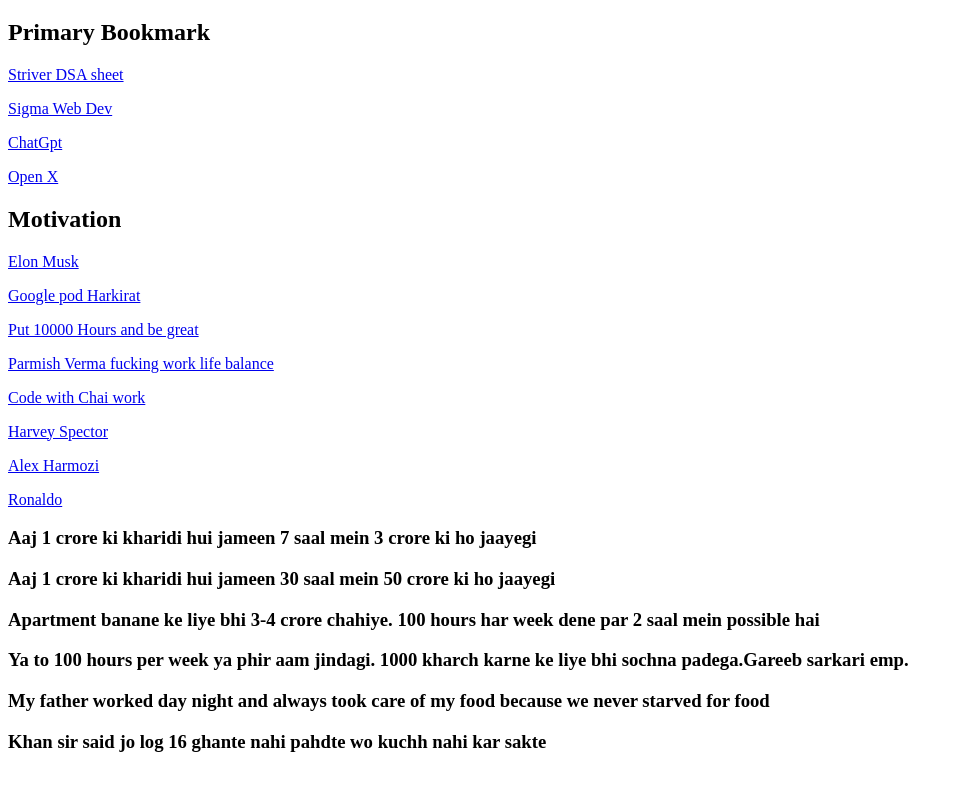
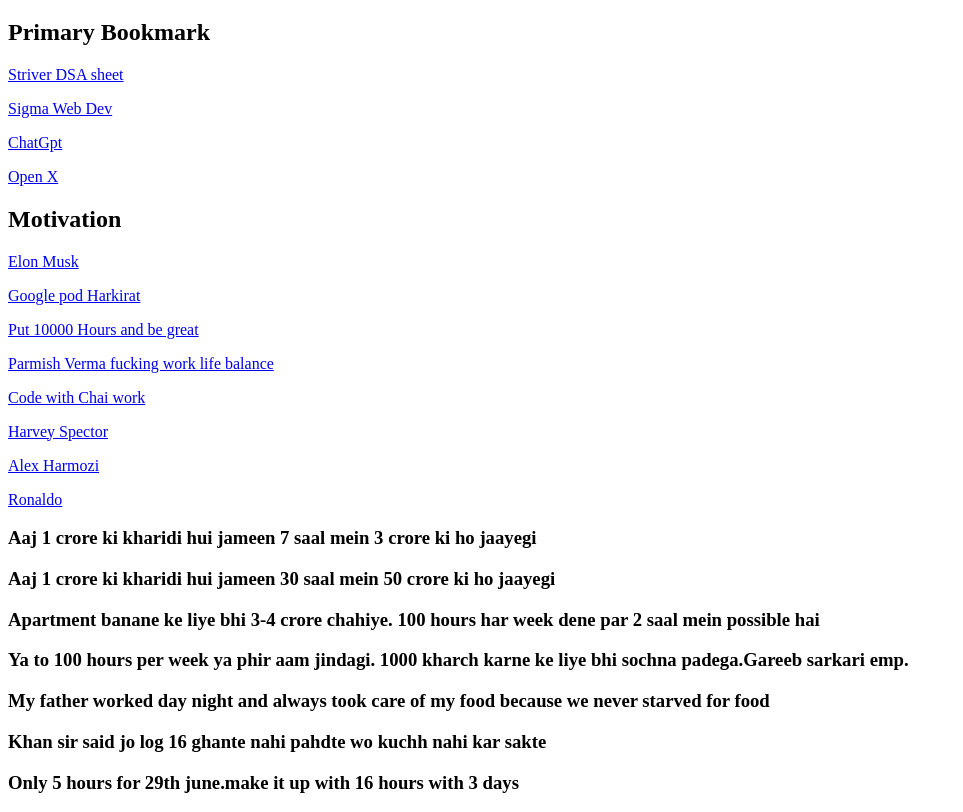
Before and after one commit to Avi20189/SigmaWebDev, a plain HTML site: page bookmarkManager/bookmarkManager.html in a window 1280 px wide. Shown: the part 61-873 px from the top of the page, without its empty margins (0-963 px from the left). Before the commit the page ends 833 px from the top, so only its background shows below. Drawn offline with Linux system fonts and the light colour scheme.

Commit message:
lastfor29 june

```diff
--- a/bookmarkManager/bookmarkManager.html
+++ b/bookmarkManager/bookmarkManager.html
@@ -29,6 +29,7 @@
     <p>Ya to 100 hours per week ya phir aam jindagi. 1000 kharch karne ke liye bhi sochna padega.Gareeb sarkari emp.</p>
     <p>My father worked day night and always took care of my food because we never starved for food</p>
     <p>Khan sir said jo log 16 ghante nahi pahdte wo kuchh nahi kar sakte</p>
+    <p>Only 5 hours for 29th june.make it up with 16 hours with 3 days</p>
    </h3>
 </body>
 </html>
```
